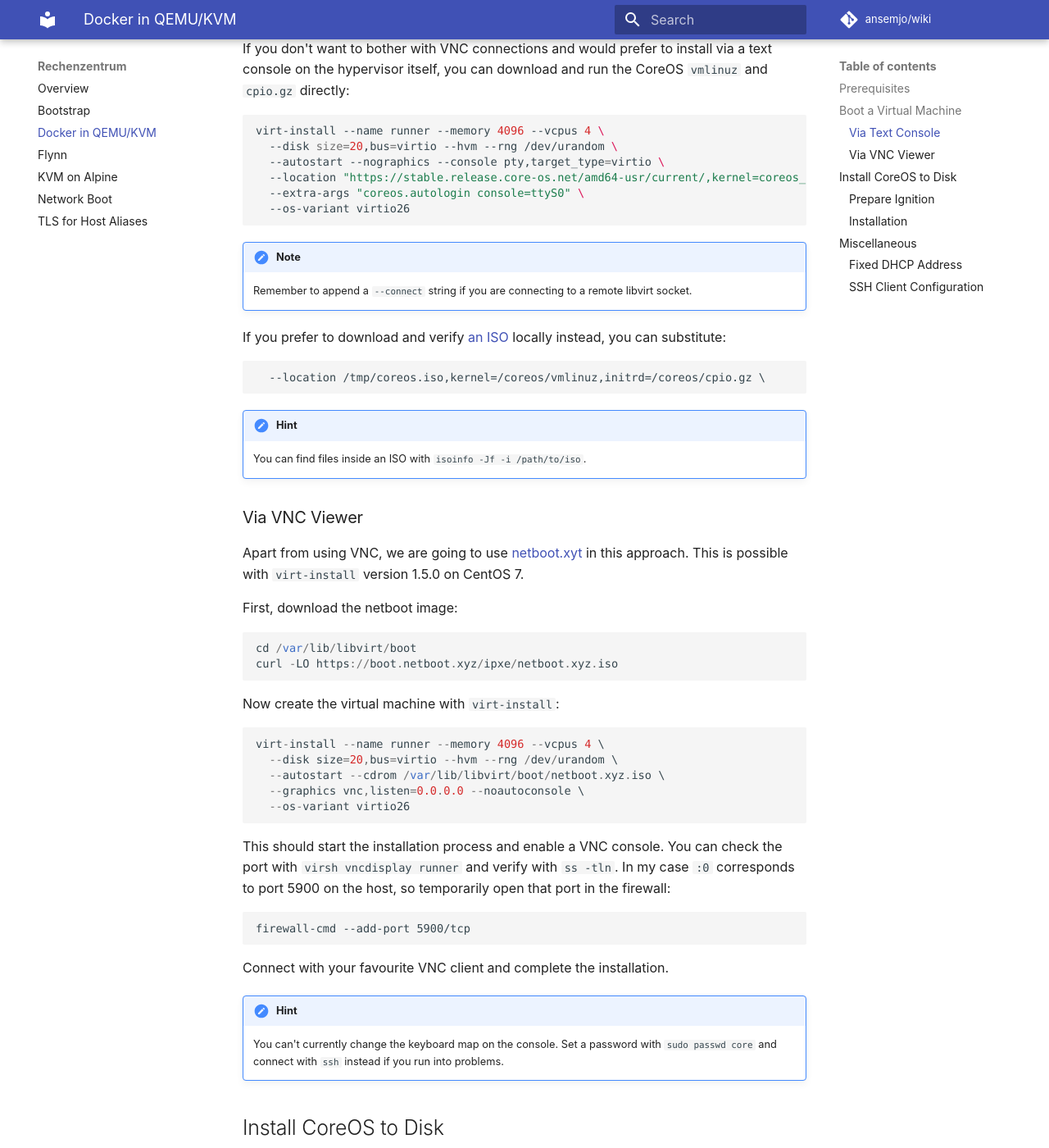
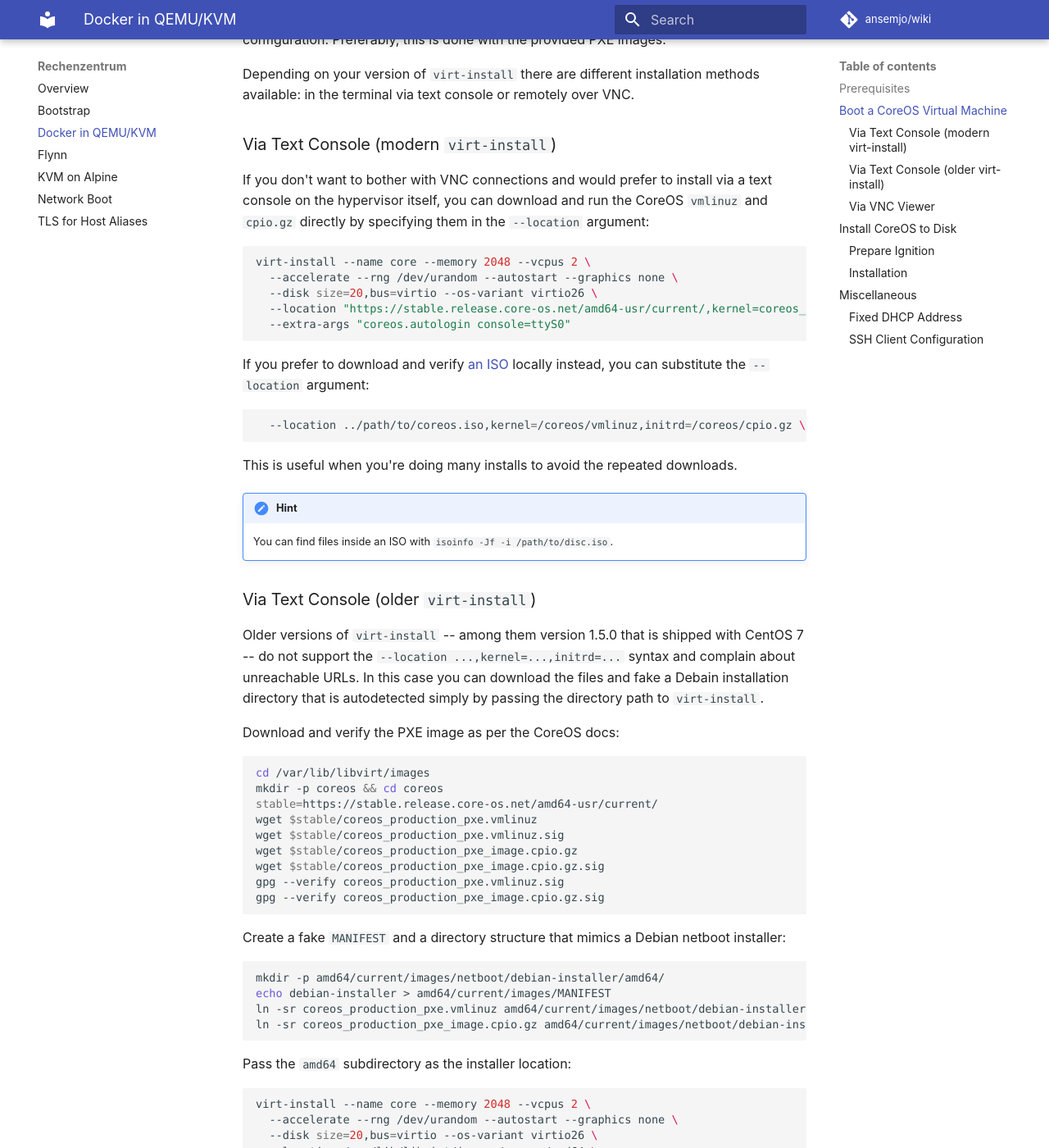
Before and after one commit to ansemjo/wiki, an MkDocs documentation site: the page built from docs/rechenzentrum/docker-in-kvm.md, in a window 1280 px wide and 1400 px high, scrolled down 993 px. Shown: the whole window at 82% size. Built offline with MkDocs 1.6.1 and Material for MkDocs 9.7.7, drawn with Linux system fonts in a browser that asks for light colours; comment, search, counter and statistics services are not loaded; some of the changed text lies outside the part shown.

Commit message:
update docker-in-kvm page with updated method for older virt-install's

````diff
--- a/docs/rechenzentrum/docker-in-kvm.md
+++ b/docs/rechenzentrum/docker-in-kvm.md
@@ -4,67 +4,110 @@
 
 Long story short: virtualization with QEMU/KVM provides all the required isolation and CoreOS is easy to deploy and bundles Docker by default.
 
-The following steps are designed for a CentOS 7.6 hypervisor.
+The following steps are designed for a CentOS 7 hypervisor.
 
 ## Prerequisites
 
 First of all, we need to prepare our hypervisor, so install QEMU and libvirt.
 
-    yum install qemu-kvm libvirt
+    yum install qemu-kvm libvirt virt-install
     modprobe kvm
     systemctl enable --now libvirtd
+
+Make sure you have hardware virtualization available. If you're running in a virtual machine already you may need to enable passthrough explicitly. On an Intel machine you should have a module `kvm_intel` loaded as well.
 
 !!! info
     We are going to use `virt-install` as well, however the version in EPEL is not recent enough to use the `kernel=` and`initrd=` arguments with `--location`. Thus prefer a local manager and append `--connect qemu+ssh://root@hypervisor/system` to `virsh` or `virt-install` commands.
 
-## Boot a Virtual Machine
+## Boot a CoreOS Virtual Machine
 
-There is [a guide](https://coreos.com/os/docs/latest/booting-with-libvirt.html) on how to boot CoreOS with libvirt but I prefer to perform a clean installation to disk. Therefore we need to boot CoreOS to RAM and deploy using an Ignition configuration.
+There is [a guide](https://coreos.com/os/docs/latest/booting-with-libvirt.html) on how to boot CoreOS with `libvirt` but I prefer to perform a clean installation to disk. Therefore we need to boot CoreOS to RAM and deploy using an Ignition configuration. Preferably, this is done with the provided PXE images.
 
-### Via Text Console
+Depending on your version of `virt-install` there are different installation methods available: in the terminal via text console or remotely over VNC.
 
-If you don't want to bother with VNC connections and would prefer to install via a text
-console on the hypervisor itself, you can download and run the CoreOS `vmlinuz` and `cpio.gz` directly:
+### Via Text Console (modern `virt-install`)
+
+If you don't want to bother with VNC connections and would prefer to install via a text console on the hypervisor itself, you can download and run the CoreOS `vmlinuz` and `cpio.gz` directly by specifying them in the `--location` argument:
 
 ```sh
-virt-install --name runner --memory 4096 --vcpus 4 \
-  --disk size=20,bus=virtio --hvm --rng /dev/urandom \
-  --autostart --nographics --console pty,target_type=virtio \
+virt-install --name core --memory 2048 --vcpus 2 \
+  --accelerate --rng /dev/urandom --autostart --graphics none \
+  --disk size=20,bus=virtio --os-variant virtio26 \
   --location "https://stable.release.core-os.net/amd64-usr/current/,kernel=coreos_production_pxe.vmlinuz,initrd=coreos_production_pxe_image.cpio.gz" \
-  --extra-args "coreos.autologin console=ttyS0" \
-  --os-variant virtio26
+  --extra-args "coreos.autologin console=ttyS0"
 ```
 
-!!! note
-    Remember to append a `--connect` string if you are connecting to a remote libvirt socket.
+If you prefer to download and verify [an ISO](https://stable.release.core-os.net/amd64-usr/current/coreos_production_iso_image.iso) locally instead, you can substitute the `--location` argument:
 
-If you prefer to download and verify [an ISO](https://stable.release.core-os.net/amd64-usr/current/coreos_production_iso_image.iso) locally instead, you can substitute:
+```sh
+  --location ../path/to/coreos.iso,kernel=/coreos/vmlinuz,initrd=/coreos/cpio.gz \
+```
 
-      --location /tmp/coreos.iso,kernel=/coreos/vmlinuz,initrd=/coreos/cpio.gz \
+This is useful when you're doing many installs to avoid the repeated downloads.
 
 !!! hint
-    You can find files inside an ISO with `isoinfo -Jf -i /path/to/iso`.
+    You can find files inside an ISO with `isoinfo -Jf -i /path/to/disc.iso`.
+
+### Via Text Console (older `virt-install`)
+
+Older versions of `virt-install` -- among them version 1.5.0 that is shipped with CentOS 7 -- do not support the `--location ...,kernel=...,initrd=...` syntax and complain about unreachable URLs. In this case you can download the files and fake a Debain installation directory that is autodetected simply by passing the directory path to `virt-install`.
+
+Download and verify the PXE image as per the CoreOS docs:
+
+```sh
+cd /var/lib/libvirt/images
+mkdir -p coreos && cd coreos
+stable=https://stable.release.core-os.net/amd64-usr/current/
+wget $stable/coreos_production_pxe.vmlinuz
+wget $stable/coreos_production_pxe.vmlinuz.sig
+wget $stable/coreos_production_pxe_image.cpio.gz
+wget $stable/coreos_production_pxe_image.cpio.gz.sig
+gpg --verify coreos_production_pxe.vmlinuz.sig
+gpg --verify coreos_production_pxe_image.cpio.gz.sig
+```
+
+Create a fake `MANIFEST` and a directory structure that mimics a Debian netboot installer:
+
+```sh
+mkdir -p amd64/current/images/netboot/debian-installer/amd64/
+echo debian-installer > amd64/current/images/MANIFEST
+ln -sr coreos_production_pxe.vmlinuz amd64/current/images/netboot/debian-installer/amd64/linux
+ln -sr coreos_production_pxe_image.cpio.gz amd64/current/images/netboot/debian-installer/amd64/initrd.gz
+```
+
+Pass the `amd64` subdirectory as the installer location:
+
+```sh
+virt-install --name core --memory 2048 --vcpus 2 \
+  --accelerate --rng /dev/urandom --autostart --graphics none \
+  --disk size=20,bus=virtio --os-variant virtio26 \
+  --location /var/lib/libvirt/images/coreos/amd64 \
+  --extra-args "coreos.autologin console=ttyS0"
+```
+
+This method is probably useful for other distributions that don't get detected automatically either as well.
 
 ### Via VNC Viewer
 
-Apart from using VNC, we are going to use [netboot.xyt](https://netboot.xyz) in this approach. This is possible with `virt-install` version 1.5.0 on CentOS 7.
+Sometimes an installer may just refuse to start on the serial console or you're more confident in a graphical installer. This method also applies when you want to use an ISO image without specifying additional kernel parameters.
+As an example, this section uses an image of [netboot.xyz](https://netboot.xyz), which can be used to interactively boot many different distributions.
 
-First, download the netboot image:
+First, download the `netboot.xyz` image:
 
     cd /var/lib/libvirt/boot
     curl -LO https://boot.netboot.xyz/ipxe/netboot.xyz.iso
 
-Now create the virtual machine with `virt-install`:
+Now create the virtual machine with `virt-install`, specifying the ISO with the `--cdrom` argument:
 
-    virt-install --name runner --memory 4096 --vcpus 4 \
-      --disk size=20,bus=virtio --hvm --rng /dev/urandom \
-      --autostart --cdrom /var/lib/libvirt/boot/netboot.xyz.iso \
-      --graphics vnc,listen=0.0.0.0 --noautoconsole \
-      --os-variant virtio26
+```
+virt-install --name core --memory 2048 --vcpus 2 \
+  --accelerate --rng /dev/urandom --autostart \
+  --disk size=20,bus=virtio --os-variant virtio26 \
+  --graphics vnc,listen=0.0.0.0 --noautoconsole \
+  --cdrom /var/lib/libvirt/boot/netboot.xyz.iso
+```
 
-This should start the installation process and enable a VNC console. You can check the port with
-`virsh vncdisplay runner` and verify with `ss -tln`. In my case `:0` corresponds to port 5900 on the
-host, so temporarily open that port in the firewall:
+This should start the installation process and enable a VNC console. You can check the port with `virsh vncdisplay runner` and verify with `ss -tln` if in doubt. In my case a default of `:0` corresponds to port 5900 on the host, so temporarily open that port in the firewall:
 
     firewall-cmd --add-port 5900/tcp
 
````
